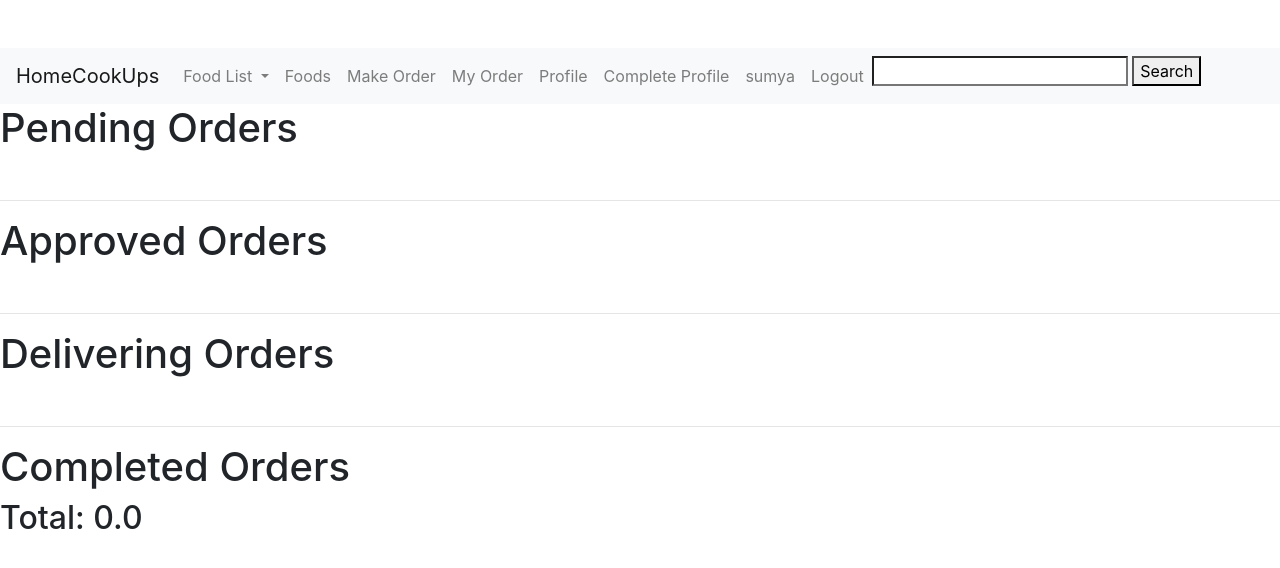
After one commit to Sumya601/HomeCookups, a Django app: page /myOrder/ in a window 1280 px wide. The commit adds this page. Shown: the top 568 px of the page. Run offline with Django 3.2, Linux system fonts and the light colour scheme; a user stored in the database is signed in; data comes from the database, SQL or seed files in the repository; some libraries are stand-ins or nearby versions.

Commit message:
hhjj
jjhhjhj

```diff
--- a/FoodManagement/models.py
+++ b/FoodManagement/models.py
@@ -25,7 +25,7 @@ class Food(models.Model):
     Food_Price = models.FloatField(max_length=200)
     Food_Category = models.CharField(max_length=50)
 
-    Food_Image = models.ImageField(upload_to='Foods/images/',blank=True, default="Foods/images/default.jpg")
+    Food_Image = models.ImageField(upload_to='Foods/images/',blank=True, default="images/default.jpg")
 
     merchant = models.ForeignKey(Merchant,on_delete=models.SET_NULL,null=True)
     user = models.ForeignKey(User, on_delete=models.SET_NULL, null=True, blank=True)
--- a/HomeCookups/urls.py
+++ b/HomeCookups/urls.py
@@ -42,7 +42,9 @@ urlpatterns = [
     path('review/<int:Food_id>', food_views.review_after_complete, name='review'),
 
     path('Order/', order_views.showOrders, name='Order'),
-    path('insertOrder/', order_views.insertOrder, name='insertOrder'),
+    path('myOrder/', order_views.my_orders, name='my_order'),
+    path('orderFood/<int:food_id>', order_views.make_order, name='order-food'),
+    path('bkash/<int:food_id>', order_views.bkash_order, name='bkash-order-product'),
 
     path('Bill/', bill_views.showBills, name='Bill'),
     path('insertBill/', bill_views.insertBill, name='insertBill'),
@@ -51,7 +53,11 @@ urlpatterns = [
     path('merchantregistration/', merchant_views.registration, name='merchant_registration'),
     path('customerregistration/', customer_views.registration, name='customer_registration'),
 
-    path('home/', food_views.main_home, name='main-home')
+    path('home/', food_views.main_home, name='main-home'),
+    path('cart/', order_views.view_cart, name='cart'),
+    path('updatecart/<int:food_id>', order_views.update_cart, name='update-cart'),
+    path('deletefromcart/<int:food_id>', order_views.delete_from_cart, name='delete-from-cart'),
+
 ]+ static(settings.MEDIA_URL, document_root=settings.MEDIA_ROOT)
 
 '''
--- a/OrderManagement/forms.py
+++ b/OrderManagement/forms.py
@@ -5,4 +5,4 @@ from .models import Order
 class OrderForm(forms.ModelForm):
     class Meta:
         model = Order
-        fields = '__all__'
+        fields = ('status','payment_options','transaction_id')
--- a/OrderManagement/views.py
+++ b/OrderManagement/views.py
@@ -1,9 +1,11 @@
-from django.shortcuts import render
-from .models import Order
+from django.shortcuts import render, get_object_or_404, redirect, HttpResponseRedirect
+from .models import Order,Cart
 from .forms import OrderForm
 from django.contrib.auth.decorators import login_required
 from django.contrib.auth.forms import UserCreationForm
-
+from django.contrib.auth.models import User
+from .models import Food
+from django.urls import reverse
 
 # Create your views here.
 def showOrders(request):
@@ -12,6 +14,7 @@ def showOrders(request):
         'Order': orderList
     }
     return render(request, 'OrderManagement/OrderList.html', context)
+
 
 def registration(request):
     form = UserCreationForm()
@@ -28,20 +31,110 @@ def registration(request):
     return render(request, 'OrderManagement/registration.html', context)
 
 @login_required
-def insertOrder(request):
-    message = ""
-    form = OrderForm()
+def my_orders(request):
+    orders = Order(user=request.user)
 
-    if request.method == "POST":
-        form = OrderForm(request.POST)
-        message = "Invalid input. Please try again!"
-        if form.is_valid():
-            form.save()
-            message = "Order is inserted to DB. You can insert a new order now"
-            form = OrderForm()
+    try:
+        orders = Order.objects.filter(user=request.user)
+        order_status = True
+    except orders.DoesNotExist:
+        orders = Order(user=request.user)
+        order_status = False
+
+    total = 0.0
+    for order in orders:
+        total += order.product.price
+
 
     context = {
-        'form' : form,
-        'message' : message
+        'orders': orders,
+        'order_status': order_status,
+        'total' : total
+
     }
-    return render(request,'OrderManagement/insertOrder.html', context)
+    return render(request, 'OrderManagement/Order.html', context)
+
+
+@login_required
+def make_order(request, food_id):
+    food = get_object_or_404(Food, id=food_id)
+    order = Order(user=request.user, food=food)
+    order.save()
+
+    cart = Cart.objects.get(user=request.user)
+    cart.food.remove(food)
+    cart.save()
+
+    #return HttpResponseRedirect(reverse('cart'))
+    return redirect('cart')
+
+def test(request):
+
+    print(request.POST)
+
+    return redirect('Food')
+
+
+
+
+
+def bkash_order(request, food_id):
+    food = get_object_or_404(Food, id=food_id)
+    order = Order(user=request.user, food=food)
+    order.transaction_id = request.POST['transaction_id']
+    order.payment_options  = 'Bkash'
+    order.save()
+
+    cart = Cart.objects.get(user=request.user)
+    cart.product.remove(food)
+    cart.save()
+
+    #return HttpResponseRedirect(reverse('cart'))
+    return redirect('cart')
+
+@login_required
+def view_cart(request):
+
+    cart = Cart.objects.get(user=request.user)
+
+
+    total = 0
+    for product in cart.product.all():
+        total += product.price
+
+    context = {
+        'cart': cart,
+        'total' : total
+    }
+
+    return render(request, 'OrderManagement/cart.html', context)
+
+
+@login_required
+def update_cart(request, food_id):
+
+    food = get_object_or_404(Food, id=food_id)
+    cart = get_object_or_404(Cart, user=request.user)
+
+    cart.food.add(food)
+    cart.save()
+
+    return redirect('cart')
+
+'''
+try:
+    cart = Cart.objects.get(user=request.user)
+except cart.DoesNotExist:
+    cart = Cart(user=request.user)
+'''
+
+@login_required
+def delete_from_cart(request, food_id):
+
+    food = get_object_or_404(Food, id=food_id)
+    cart = Cart.objects.get(user=request.user)
+
+    cart.food.remove(food)
+    cart.save()
+
+    return redirect('cart')
--- a/templates/FoodManagement/FoodList.html
+++ b/templates/FoodManagement/FoodList.html
@@ -1,4 +1,5 @@
 {% extends 'merchant_base.html' %}
+{% load static %}
 
 {% block content %}
 
--- /dev/null
+++ b/templates/OrderManagement/Order.html
@@ -0,0 +1,167 @@
+{% extends 'customer_base.html' %}
+
+{% block content  %}
+
+
+    {% if order_status == True %}
+
+        <h1>Pending Orders</h1>
+
+        {% for order in orders %}
+
+
+            {% if order.status == 'Pending' %}
+                <br>
+
+
+               <div class="card text-white bg-secondary mb-2`" >
+                  <div class="row no-gutters">
+                    <div class="col-md-4">
+                      <img src="{{ order.Foods.images.url }}" class="card-img" alt="...">
+                    </div>
+
+                    <div class="col-md-8">
+                      <div class="card-body">
+                        <h5 class="card-title">{{ search.Food_Name}}</h5>
+                        <p class="card-text">
+                            {{ order.food.Food_Name }} <br>
+                            {{ order.food.id }} <br>
+                            {{ order.food.Food_Price }} <br>
+                            {{ order.food.Food_Category }} <br>
+                            {{ order.food.Food_Desc }} <br>
+                            <h3>{{ order.status }} </h3>
+                        </p>
+                        <p class="card-text"><small class="text-muted">Last updated 3 mins ago</small></p>
+
+
+
+                      </div>
+                    </div>
+                  </div>
+                </div>
+
+
+            {% endif %}
+
+        {% endfor %}
+
+        <br>
+        <hr>
+        <h1>Approved Orders</h1>
+        {% for order in orders %}
+
+
+            {% if order.status == 'Approved' %}
+                <br>
+
+
+               <div class="card text-white bg-primary mb-2`" >
+                  <div class="row no-gutters">
+                    <div class="col-md-4">
+                      <img src="{{ order.food.image.url }}" class="card-img" alt="...">
+                    </div>
+
+                    <div class="col-md-8">
+                      <div class="card-body">
+                        <h5 class="card-title">{{ search.Food_Name }}</h5>
+                        <p class="card-text">
+                            {{ order.food.Food_Name }} <br>
+                            {{ order.food.id }} <br>
+                            {{ order.food.Food_Price }} <br>
+                            {{ order.food.Food_Category }} <br>
+                            {{ order.food.Food_Desc}} <br>
+                            <h3>{{ order.status }} </h3>
+                        </p>
+                        <p class="card-text"><small class="text-muted">Last updated 3 mins ago</small></p>
+
+
+
+                      </div>
+                    </div>
+                  </div>
+                </div>
+            {% endif %}
+        {% endfor %}
+
+        <br>
+        <hr>
+
+        <h1>Delivering Orders</h1>
+        {% for order in orders %}
+
+            {% if order.status == 'Delivering' %}
+                <br>
+
+
+               <div class="card text-white bg-success mb-2`" >
+                  <div class="row no-gutters">
+                    <div class="col-md-4">
+                      <img src="{{ order.product.image.url }}" class="card-img" alt="...">
+                    </div>
+
+                    <div class="col-md-8">
+                      <div class="card-body">
+                        <h5 class="card-title">{{ search.Food_Name}}</h5>
+                        <p class="card-text">
+                            {{ order.food.Food_Name }} <br>
+                            {{ order.food.id }} <br>
+                            {{ order.food.Food_Price }} <br>
+                            {{ order.food.Food_Category }} <br>
+                            {{ order.food.Food_Desc}} <br>
+                            <h3>{{ order.status }} </h3>
+                        </p>
+                        <p class="card-text"><small class="text-muted">Last updated 3 mins ago</small></p>
+
+
+
+                      </div>
+                    </div>
+                  </div>
+                </div>
+            {% endif %}
+        {% endfor %}
+
+        <br>
+        <hr>
+
+        <h1>Completed Orders</h1>
+        {% for order in orders %}
+            {% if order.status == 'Completed' %}
+                <br>
+
+               <div class="card text-white bg-info mb-2`" >
+                  <div class="row no-gutters">
+                    <div class="col-md-4">
+                      <img src="{{ order.product.image.url }}" class="card-img" alt="...">
+                    </div>
+
+                    <div class="col-md-8">
+                      <div class="card-body">
+                        <h5 class="card-title">{{ search.Food_Name }}</h5>
+                        <p class="card-text">
+                            {{ order.food.Food_Name }} <br>
+                            {{ order.food.id }} <br>
+                            {{ order.food.Food_Price }} <br>
+                            {{ order.food.Food_Category }} <br>
+                            {{ order.food.Food_Desc}} <br>
+                            <h3>{{ order.status }} </h3>
+                        </p>
+                        <p class="card-text"><small class="text-muted">Last updated 3 mins ago</small></p>
+
+                        <a href="{% url 'review' order.food.id %}" ><button>Review</button></a>
+
+                      </div>
+                    </div>
+                  </div>
+                </div>
+            {% endif %}
+        {% endfor %}
+
+    <h2>Total: {{ total }}</h2>
+    {% else %}
+        <h2>Total: 0.00</h2>
+    {% endif %}
+
+
+
+{% endblock content %}
--- a/templates/OrderManagement/OrderList.html
+++ b/templates/OrderManagement/OrderList.html
@@ -4,8 +4,9 @@
 
     {% for o in Order %}
         <h2>Order info:  {{ o.id }} </h2>
-        {{ o.Order_Type }} <br>
-        {{ o.Order_Status}} <br>
+        {{ o.status}} <br>
+        {{ o.payment_options}} <br>
+        {{ o.transaction_id}} <br>
 
     {% endfor %}
 
--- a/templates/customer_base.html
+++ b/templates/customer_base.html
@@ -42,13 +42,19 @@
                 <button type="submit" name="search" value="Dinner">Dinner</button>
             </form>
 
+          <a class="dropdown-item" href="#">Breakfast</a>
+          <a class="dropdown-item" href="#">lunch</a>
+            <a class="dropdown-item" href="#">Dinner</a>
+        </div>
 
-        </div>
      <li class="nav-item">
         <a class="nav-link" href="{% url 'Food' %}">Foods</a>
       </li>
-        <li class="nav-item">
-        <a class="nav-link" href="{% url 'insertOrder' %}">Insert Order</a>
+    <li class="nav-item">
+        <a class="nav-link" href="{% url 'order-food'  %}">Make Order</a>
+      </li>
+    <li class="nav-item">
+        <a class="nav-link" href="{% url 'my_order' %}">My Order</a>
       </li>
         <li class="nav-item">
         <a class="nav-link" href="{% url 'C_View_Profile' %}">Profile</a>
@@ -87,9 +93,9 @@
 
 
 
+   </ul>
+</div>
 
-
-  </div>
 </nav>
 
 
```
Also changed, not shown: OrderManagement/models.py (+30 -8 lines), templates/OrderManagement/cart.html (added, +90 -0 lines), templates/OrderManagement/insertOrder.html (deleted, +0 -19 lines), templates/merchant_base.html (+76 -20 lines), FoodManagement/migrations/0011_auto_20201005_1056.py (added), OrderManagement/migrations/0008_auto_20201005_0342.py (added), OrderManagement/migrations/0009_order_user.py (added), OrderManagement/migrations/0010_auto_20201005_1114.py (added), db.sqlite3, media/Foods/images/E-Health_care-Page-2.png (added), media/images/C_Profile_pic/old_TligvrW.jpg (added), 1 other file.
